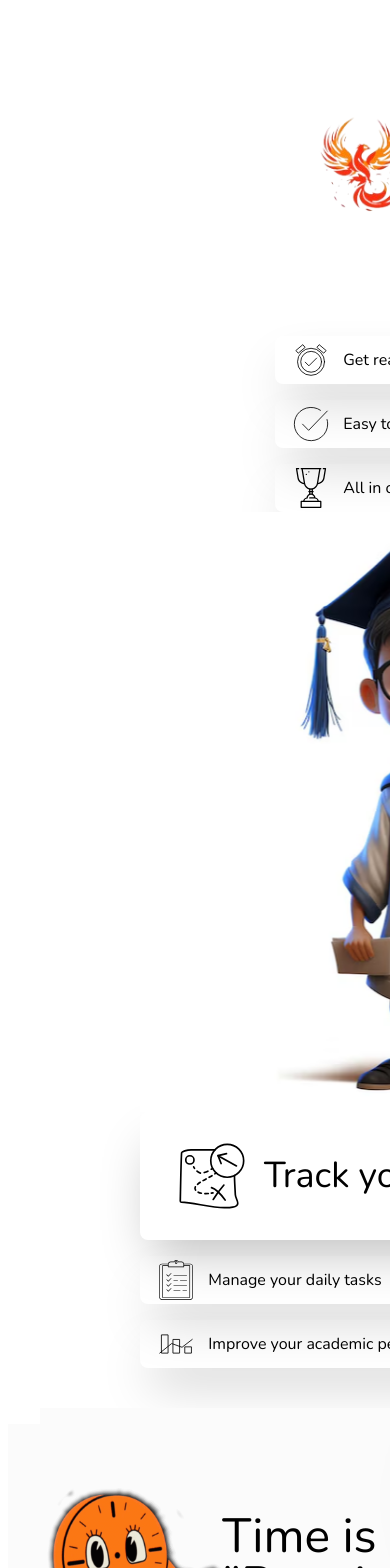
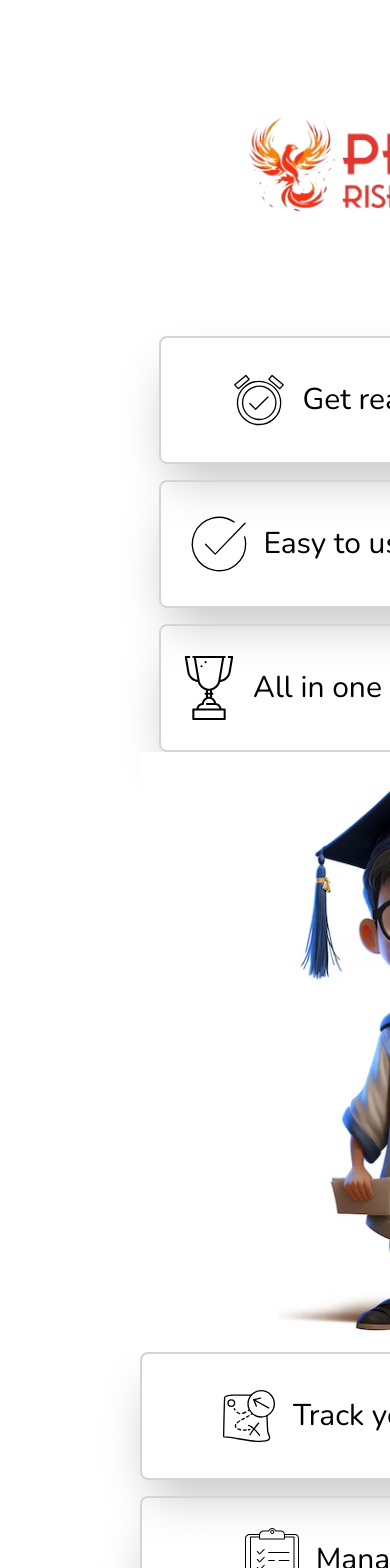
Before and after one commit to Nazmos27/project-phoenix, a React (Vite) app: page / in a window 390 px wide. Shown: the top 1568 px of the page. Built offline with nearby package versions, Linux system fonts and the light colour scheme.

Commit message:
banner section responsive

```diff
--- a/src/components/WelcomePage/Banner.jsx
+++ b/src/components/WelcomePage/Banner.jsx
@@ -19,24 +19,26 @@ export default function Banner() {
     <div className='flex md:flex-row flex-col justify-center items-center px-10'>
       <div className='order-last md:order-first'>
         <ul className='space-y-4'>
-          <li className='flex gap-3 px-4 md:justify-start justify-center text-4xl items-center md:h-12 h-32 text-center py-3 md:w-[330px] min-w-[600px] shadow-2xl rounded-lg'>
-            <img src="public/Photos/bannerIcon/locationprivacy-svgrepo-com.svg" className='md:h-10 md:w-10 h-20 w-20' alt="" />Track your class-time easily</li>
-          <li className='flex gap-3 px-4 justify-start items-center h-12 text-center py-3 w-[330px] shadow-2xl rounded-lg'>
-            <img src="public/Photos/bannerIcon/checklist-svgrepo-com.svg" className='h-10 w-10' alt="" />
+          <li className='flex gap-3 px-4 md:justify-start justify-center text-3xl md:text-4xl items-center md:h-12 h-32 text-center py-3 md:w-[330px] shadow-2xl rounded-lg min-w-[500px]  border-gray-300 border-[2px]'>
+            <img src="public/Photos/bannerIcon/locationprivacy-svgrepo-com.svg" className='md:h-10 md:w-10 h-16 w-16' alt="" />Track your class-time easily</li>
+          <li className='flex gap-3 px-4 md:justify-start justify-center text-3xl md:text-4xl items-center md:h-12 h-32 text-center py-3 md:w-[330px] shadow-2xl rounded-lg min-w-[500px]  border-gray-300 border-[2px]'>
+          <img src="public/Photos/bannerIcon/checklist-svgrepo-com.svg" className='md:h-10 md:w-10 h-16 w-16' alt="" />
             Manage your daily tasks</li>
-          <li className='flex gap-3 px-4 justify-start items-center h-12 text-center py-3 w-[350px] shadow-2xl rounded-lg'>
-            <img src="public/Photos/bannerIcon/markushiexpensemanager-svgrepo-com.svg" className='h-10 w-10' alt="" />Improve your academic performance</li>
+          <li className='flex gap-3 px-4 md:justify-start justify-center text-3xl md:text-4xl items-center md:h-12 h-32 text-center py-3 md:w-[330px] shadow-2xl rounded-lg min-w-[500px]  border-gray-300 border-[2px]'>
+          <img src="public/Photos/bannerIcon/markushiexpensemanager-svgrepo-com.svg" className='md:h-10 md:w-10 h-16 w-16' alt="" />Improve your academic performance</li>
+
         </ul>
       </div>
       <div className='md:order-last'>
         <ul className='space-y-4'>
-          <li className='flex gap-3 px-4 justify-start items-center  h-12 text-center py-3 w-[330px] shadow-2xl rounded-lg'>
-            <img src="public/Photos/bannerIcon/simple-time-tracker-svgrepo-com.svg" className='h-10 w-10' alt="" />Get real time class update</li>
-          <li className='flex gap-3 px-4 justify-start items-center h-12 text-center py-3 w-[330px] shadow-2xl rounded-lg'>
-            <img src="public/Photos/bannerIcon/everyday-tasks-svgrepo-com.svg" className='h-10 w-10' alt="" />
+        <li className='flex gap-3 px-4 md:justify-start justify-center text-3xl md:text-4xl items-center md:h-12 h-32 text-center py-3 md:w-[330px] shadow-2xl rounded-lg min-w-[500px]  border-gray-300 border-[2px]'>
+        <img src="public/Photos/bannerIcon/simple-time-tracker-svgrepo-com.svg" className='md:h-10 md:w-10 h-16 w-16' alt="" />Get real time class update</li>
+        <li className='flex gap-3 px-4 md:justify-start justify-center text-3xl md:text-4xl items-center md:h-12 h-32 text-center py-3 md:w-[330px] shadow-2xl rounded-lg min-w-[500px]  border-gray-300 border-[2px]'>
+        <img src="public/Photos/bannerIcon/everyday-tasks-svgrepo-com.svg" className='md:h-10 md:w-10 h-16 w-16' alt="" />
             Easy to use and manage system</li>
-          <li className='flex gap-3 px-4 justify-start items-center h-12 text-center py-3 w-[330px] shadow-2xl rounded-lg'>
-            <img src="public/Photos/bannerIcon/trophy-cup-svgrepo-com.svg" className='h-10 w-10' alt="" />All  in one place for all your needs</li>
+        <li className='flex gap-3 px-4 md:justify-start justify-center text-3xl md:text-4xl items-center md:h-12 h-32 text-center py-3 md:w-[330px] shadow-2xl rounded-lg min-w-[500px]  border-gray-300 border-[2px]'>
+        <img src="public/Photos/bannerIcon/trophy-cup-svgrepo-com.svg" className='md:h-10 md:w-10 h-16 w-16' alt="" />All  in one place for all your needs</li>
+
         </ul>
       </div>
       <div className=''>
--- a/src/components/common-components/NavBar.jsx
+++ b/src/components/common-components/NavBar.jsx
@@ -63,7 +63,7 @@ const NavBar = () => {
     <div className='64'>
       <div className='flex md:justify-between justify-around  px-7 items-center my-10'>
         {/* <div className="bg-cover bg-center md:h-16 md:w-60 h-10 w-40" style={{ backgroundImage: `url("public/Photos/Untitled_design-removebg-preview.svg")`}}></div> */}
-        <img src="public/Photos/Untitled_design-removebg-preview.svg" className='md:h-16 md:w-60 h-64 ml-64 w-96' alt="" />
+        <img src="public/Photos/Untitled_design-removebg-preview.svg" className='md:h-16 md:w-60 h-64 ml-40 w-96' alt="" />
         <ul className='md:flex justify-between items-center md:pr-40 hidden'>
           <li className='h-10 w-20 hover:bg-slate-400 bg-slate-50 rounded-md mx-2 p-2 text-center'><Link  to="/">Home</Link></li>
           <li className='h-10 w-20 hover:bg-slate-400 bg-slate-50 rounded-md mx-2 p-2 text-center'><Link  to="/routine">Routine</Link></li>
```
Also changed, not shown: public/Photos/munniCV.png (added).
